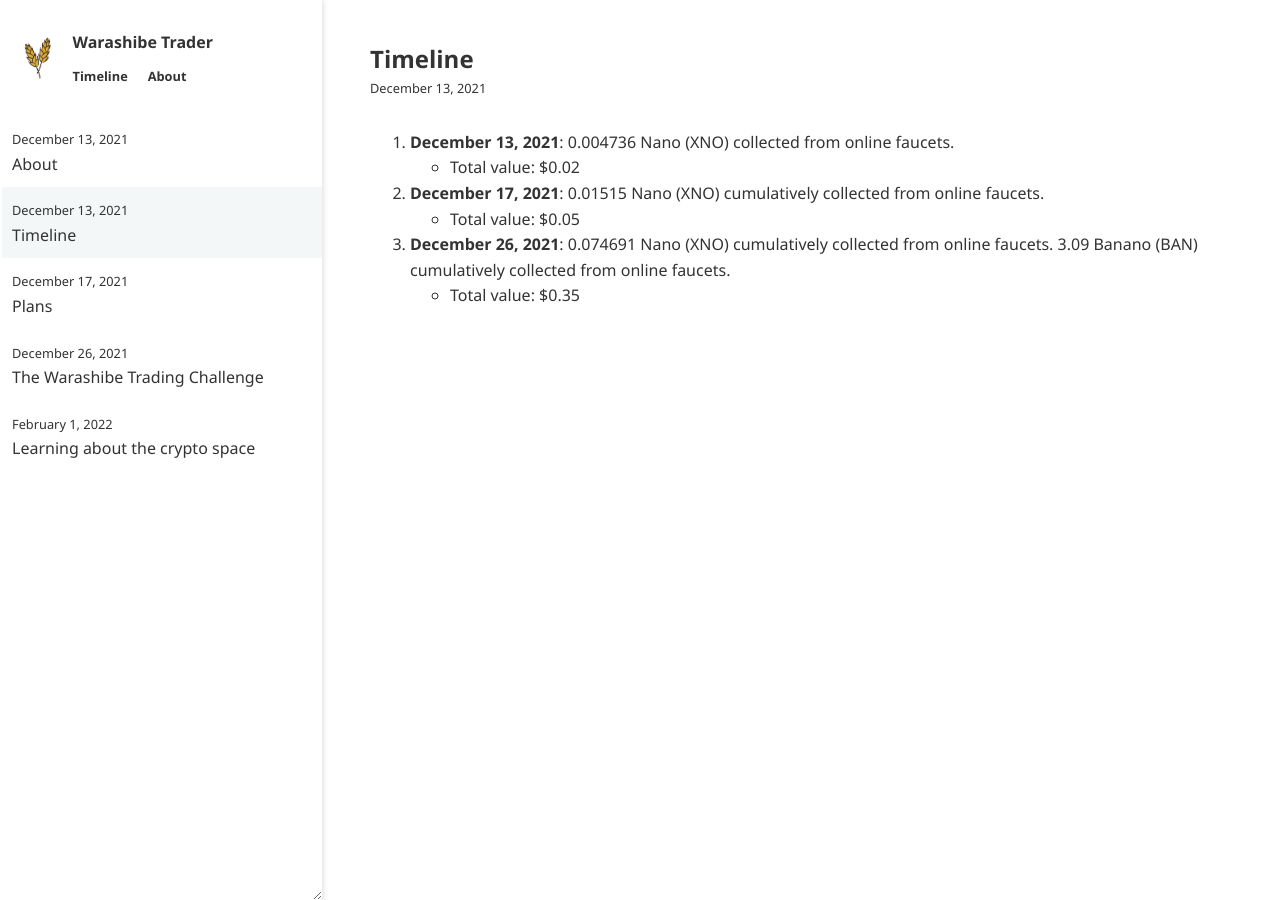
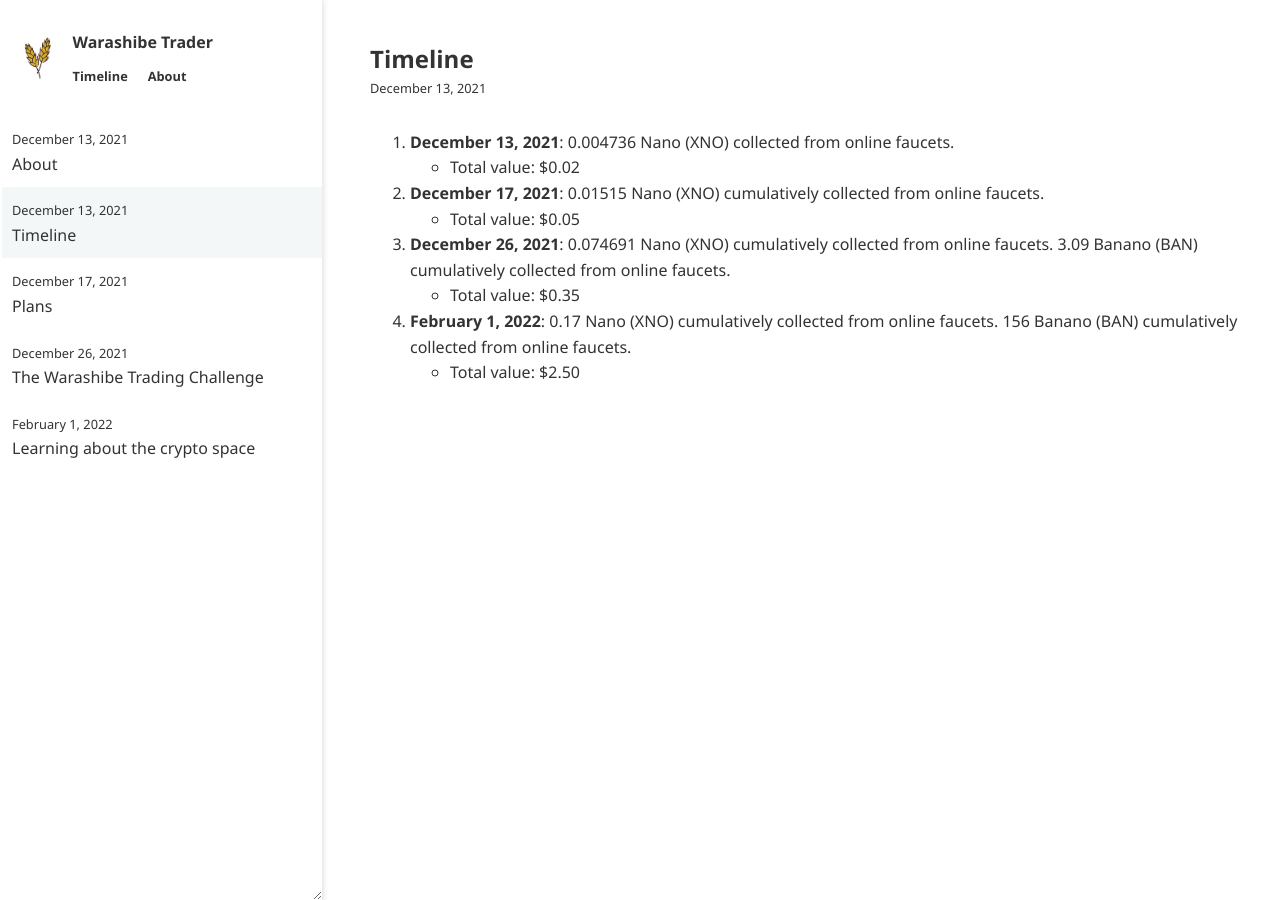
Before and after one commit to warashibetrader/warashibetrader.github.io, a Jekyll site: the page built from _posts/2021-12-13-timeline.md, in a window 1280 px wide. Built offline with Jekyll 4.4.1, drawn with Linux system fonts in a browser that asks for light colours.

Commit message:
Update 2021-12-13-timeline.md

```diff
--- a/_posts/2021-12-13-timeline.md
+++ b/_posts/2021-12-13-timeline.md
@@ -8,3 +8,5 @@ Title: "Timeline"
   - Total value: $0.05
 3. __December 26, 2021__: 0.074691 Nano (XNO) cumulatively collected from online faucets. 3.09 Banano (BAN) cumulatively collected from online faucets.
   - Total value: $0.35
+3. __February 1, 2022__: 0.17 Nano (XNO) cumulatively collected from online faucets. 156 Banano (BAN) cumulatively collected from online faucets.
+  - Total value: $2.50
```
